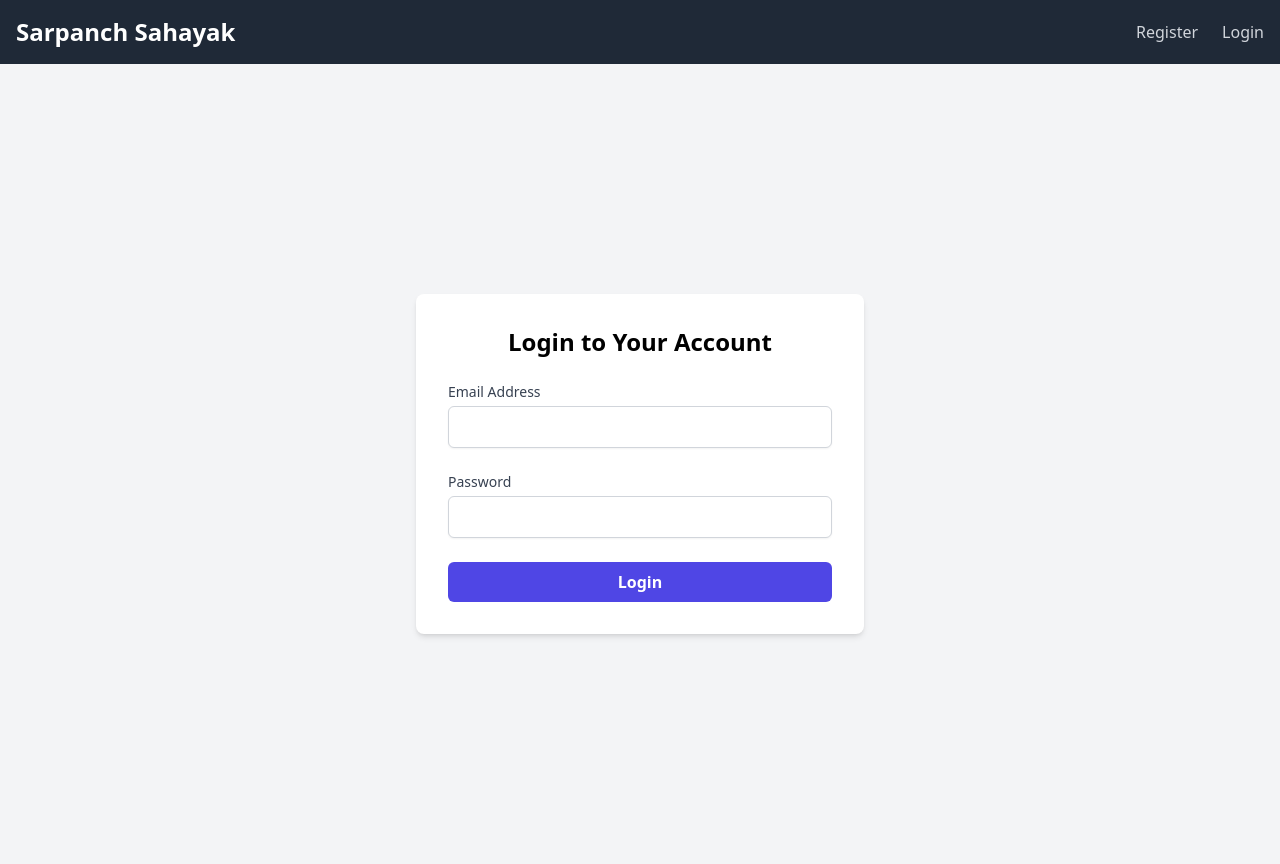
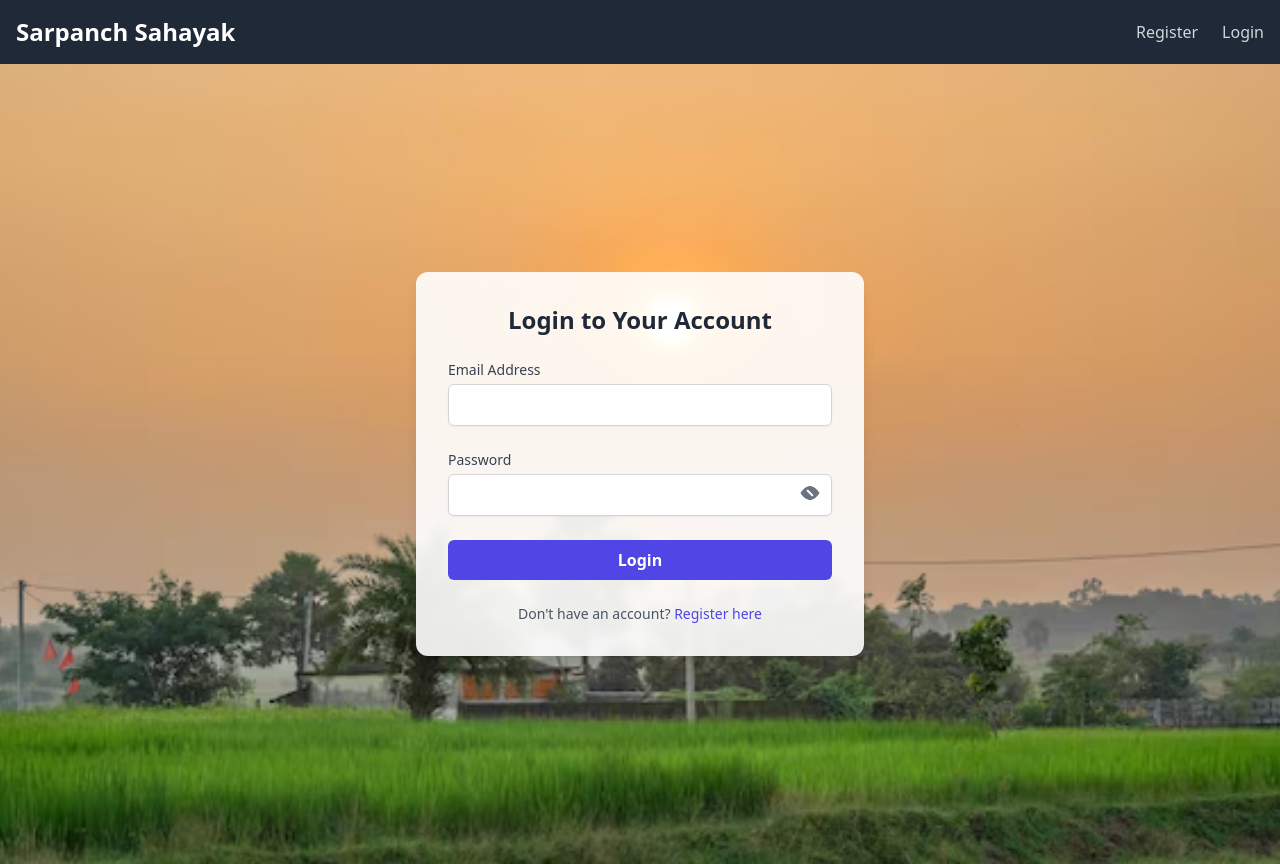
Before and after one commit to pratapani01/Sarpanch-Sahayak, a React (Create React App) app in the folder client/: page /login in a window 1280 px wide. Built offline with nearby package versions, Linux system fonts and the light colour scheme.

Commit message:
backgorund added

```diff
--- a/client/src/pages/Login.js
+++ b/client/src/pages/Login.js
@@ -1,95 +1,72 @@
 import React, { useState } from 'react';
-import { useNavigate } from 'react-router-dom'; // 1. useNavigate ko import karein
+import { useNavigate, Link } from 'react-router-dom';
 import api from '../services/api';
 
 const Login = () => {
-  const [formData, setFormData] = useState({
-    email: '',
-    password: '',
-  });
-
-  const navigate = useNavigate(); // 2. Hook ko initialize karein
-
+  const [formData, setFormData] = useState({ email: '', password: '' });
+  const [showPassword, setShowPassword] = useState(false); // State for password visibility
+  const navigate = useNavigate();
   const { email, password } = formData;
 
-  const onChange = (e) => {
-    setFormData({ ...formData, [e.target.name]: e.target.value });
-  };
+  const onChange = (e) => setFormData({ ...formData, [e.target.name]: e.target.value });
 
   const onSubmit = async (e) => {
     e.preventDefault();
     try {
-      const user = {
-        email,
-        password,
-      };
-
-      const res = await api.post('/users/login', user);
-
-      console.log('Login successful! Token:', res.data.token);
+      const res = await api.post('/users/login', { email, password });
       localStorage.setItem('token', res.data.token);
-
-      // 3. Alert ki jagah, user ko dashboard par redirect karein
       navigate('/dashboard');
-
     } catch (err) {
-      if (err.response) {
-        console.error('Login error:', err.response.data);
-        alert('Error: ' + err.response.data.message);
-      } else {
-        console.error('Network or other error:', err.message);
-        alert('Network Error: Could not connect to the server.');
-      }
+      alert('Error: ' + (err.response?.data?.message || 'Could not connect to server'));
     }
   };
 
-  // ... baaki ka form code waisa hi rahega ...
   return (
-    <div className="flex justify-center items-center min-h-screen bg-gray-100">
-      <div className="w-full max-w-md p-8 space-y-6 bg-white rounded-lg shadow-md">
-        <h2 className="text-2xl font-bold text-center">Login to Your Account</h2>
+    <div
+      className="min-h-screen flex items-center justify-center bg-cover bg-center"
+      style={{ backgroundImage: "url('/background.avif')" }}
+    >
+      <div className="w-full max-w-md p-8 space-y-6 bg-white/90 backdrop-blur-sm rounded-xl shadow-lg">
+        <h2 className="text-2xl font-bold text-center text-gray-800">Login to Your Account</h2>
         <form onSubmit={onSubmit} className="space-y-6">
           <div>
-            <label
-              htmlFor="email"
-              className="block text-sm font-medium text-gray-700"
-            >
+            <label htmlFor="email" className="block text-sm font-medium text-gray-700">
               Email Address
             </label>
-            <input
-              type="email"
-              name="email"
-              value={email}
-              onChange={onChange}
-              required
-              className="w-full px-3 py-2 mt-1 border border-gray-300 rounded-md shadow-sm focus:ring-indigo-500 focus:border-indigo-500"
-            />
+            <input type="email" name="email" value={email} onChange={onChange} required className="w-full px-3 py-2 mt-1 border border-gray-300 rounded-md shadow-sm focus:ring-indigo-500 focus:border-indigo-500"/>
           </div>
           <div>
-            <label
-              htmlFor="password"
-              className="block text-sm font-medium text-gray-700"
-            >
+            <label htmlFor="password" className="block text-sm font-medium text-gray-700">
               Password
             </label>
-            <input
-              type="password"
-              name="password"
-              value={password}
-              onChange={onChange}
-              required
-              className="w-full px-3 py-2 mt-1 border border-gray-300 rounded-md shadow-sm focus:ring-indigo-500 focus:border-indigo-500"
-            />
+            <div className="relative">
+              <input type={showPassword ? 'text' : 'password'} name="password" value={password} onChange={onChange} required className="w-full px-3 py-2 mt-1 border border-gray-300 rounded-md shadow-sm focus:ring-indigo-500 focus:border-indigo-500"/>
+              <button
+                type="button"
+                onClick={() => setShowPassword(!showPassword)}
+                className="absolute inset-y-0 right-0 px-3 flex items-center text-gray-500"
+              >
+                {/* Eye Icon SVG */}
+                {showPassword ? (
+                  <svg xmlns="http://www.w3.org/2000/svg" className="h-5 w-5" viewBox="0 0 20 20" fill="currentColor"><path d="M10 12a2 2 0 100-4 2 2 0 000 4z" /><path fillRule="evenodd" d="M.458 10C3.732 4.943 7.523 3 10 3s6.268 1.943 9.542 7c-3.274 5.057-7.03 7-9.542 7S3.732 15.057.458 10zM14 10a4 4 0 11-8 0 4 4 0 018 0z" clipRule="evenodd" /></svg>
+                ) : (
+                  <svg xmlns="http://www.w3.org/2000/svg" className="h-5 w-5" viewBox="0 0 20 20" fill="currentColor"><path d="M13.477 14.89A6 6 0 015.11 6.524l8.367 8.367zm1.414-1.414L6.524 5.11A6 6 0 0114.89 13.477z" /><path fillRule="evenodd" d="M.458 10C3.732 4.943 7.523 3 10 3s6.268 1.943 9.542 7c-3.274 5.057-7.03 7-9.542 7S3.732 15.057.458 10zM14 10a4 4 0 11-8 0 4 4 0 018 0z" clipRule="evenodd" /></svg>
+                )}
+              </button>
+            </div>
           </div>
           <div>
-            <button
-              type="submit"
-              className="w-full px-4 py-2 font-semibold text-white bg-indigo-600 rounded-md hover:bg-indigo-700 focus:outline-none focus:ring-2 focus:ring-offset-2 focus:ring-indigo-500"
-            >
+            <button type="submit" className="w-full px-4 py-2 font-semibold text-white bg-indigo-600 rounded-md hover:bg-indigo-700 focus:outline-none focus:ring-2 focus:ring-offset-2 focus:ring-indigo-500">
               Login
             </button>
           </div>
         </form>
+        <p className="text-sm text-center text-gray-600">
+          Don't have an account?{' '}
+          <Link to="/register" className="font-medium text-indigo-600 hover:underline">
+            Register here
+          </Link>
+        </p>
       </div>
     </div>
   );
--- a/client/src/pages/Register.js
+++ b/client/src/pages/Register.js
@@ -1,112 +1,79 @@
 import React, { useState } from 'react';
-import { useNavigate } from 'react-router-dom'; // Import useNavigate
+import { useNavigate, Link } from 'react-router-dom';
 import api from '../services/api';
 
 const Register = () => {
-  const [formData, setFormData] = useState({
-    name: '',
-    email: '',
-    password: '',
-  });
-
-  const navigate = useNavigate(); // Initialize useNavigate
-
+  const [formData, setFormData] = useState({ name: '', email: '', password: '' });
+  const [showPassword, setShowPassword] = useState(false); // State for password visibility
+  const navigate = useNavigate();
   const { name, email, password } = formData;
 
-  const onChange = (e) => {
-    setFormData({ ...formData, [e.target.name]: e.target.value });
-  };
+  const onChange = (e) => setFormData({ ...formData, [e.target.name]: e.target.value });
 
-  // This is the updated onSubmit function with auto-login
   const onSubmit = async (e) => {
     e.preventDefault();
     try {
-      const newUser = { name, email, password };
-
-      // Step 1: Register the new user
-      await api.post('/users/register', newUser);
-      console.log('Registration successful');
-
-      // Step 2: Automatically log in the new user
+      await api.post('/users/register', { name, email, password });
       const loginRes = await api.post('/users/login', { email, password });
-
-      // Step 3: Save the token and redirect to the dashboard
       localStorage.setItem('token', loginRes.data.token);
-      console.log('Auto-login successful, token saved.');
-
-      // Navigate to the dashboard after successful registration and login
       navigate('/dashboard');
-
     } catch (err) {
-      const errorMessage = err.response ? err.response.data.message : 'An error occurred. Please try again.';
-      console.error('Registration/Login error:', errorMessage);
-      alert('Error: ' + errorMessage);
+      alert('Error: ' + (err.response?.data?.message || 'An error occurred'));
     }
   };
 
   return (
-    <div className="flex justify-center items-center min-h-screen bg-gray-100">
-      <div className="w-full max-w-md p-8 space-y-6 bg-white rounded-lg shadow-md">
-        <h2 className="text-2xl font-bold text-center">Create Your Account</h2>
+    <div
+      className="min-h-screen flex items-center justify-center bg-cover bg-center"
+      style={{ backgroundImage: "url('/background.avif')" }}
+    >
+      <div className="w-full max-w-md p-8 space-y-6 bg-white/90 backdrop-blur-sm rounded-xl shadow-lg">
+        <h2 className="text-2xl font-bold text-center text-gray-800">Create Your Account</h2>
         <form onSubmit={onSubmit} className="space-y-6">
           <div>
-            <label
-              htmlFor="name"
-              className="block text-sm font-medium text-gray-700"
-            >
+            <label htmlFor="name" className="block text-sm font-medium text-gray-700">
               Name
             </label>
-            <input
-              type="text"
-              name="name"
-              value={name}
-              onChange={onChange}
-              required
-              className="w-full px-3 py-2 mt-1 border border-gray-300 rounded-md shadow-sm focus:ring-indigo-500 focus:border-indigo-500"
-            />
+            <input type="text" name="name" value={name} onChange={onChange} required className="w-full px-3 py-2 mt-1 border border-gray-300 rounded-md shadow-sm focus:ring-indigo-500 focus:border-indigo-500"/>
           </div>
           <div>
-            <label
-              htmlFor="email"
-              className="block text-sm font-medium text-gray-700"
-            >
+            <label htmlFor="email" className="block text-sm font-medium text-gray-700">
               Email Address
             </label>
-            <input
-              type="email"
-              name="email"
-              value={email}
-              onChange={onChange}
-              required
-              className="w-full px-3 py-2 mt-1 border border-gray-300 rounded-md shadow-sm focus:ring-indigo-500 focus:border-indigo-500"
-            />
+            <input type="email" name="email" value={email} onChange={onChange} required className="w-full px-3 py-2 mt-1 border border-gray-300 rounded-md shadow-sm focus:ring-indigo-500 focus:border-indigo-500"/>
           </div>
           <div>
-            <label
-              htmlFor="password"
-              className="block text-sm font-medium text-gray-700"
-            >
+            <label htmlFor="password" className="block text-sm font-medium text-gray-700">
               Password
             </label>
-            <input
-              type="password"
-              name="password"
-              value={password}
-              onChange={onChange}
-              required
-              minLength="6"
-              className="w-full px-3 py-2 mt-1 border border-gray-300 rounded-md shadow-sm focus:ring-indigo-500 focus:border-indigo-500"
-            />
+            <div className="relative">
+              <input type={showPassword ? 'text' : 'password'} name="password" value={password} onChange={onChange} required minLength="6" className="w-full px-3 py-2 mt-1 border border-gray-300 rounded-md shadow-sm focus:ring-indigo-500 focus:border-indigo-500"/>
+              <button
+                type="button"
+                onClick={() => setShowPassword(!showPassword)}
+                className="absolute inset-y-0 right-0 px-3 flex items-center text-gray-500"
+              >
+                {/* Eye Icon SVG */}
+                {showPassword ? (
+                  <svg xmlns="http://www.w3.org/2000/svg" className="h-5 w-5" viewBox="0 0 20 20" fill="currentColor"><path d="M10 12a2 2 0 100-4 2 2 0 000 4z" /><path fillRule="evenodd" d="M.458 10C3.732 4.943 7.523 3 10 3s6.268 1.943 9.542 7c-3.274 5.057-7.03 7-9.542 7S3.732 15.057.458 10zM14 10a4 4 0 11-8 0 4 4 0 018 0z" clipRule="evenodd" /></svg>
+                ) : (
+                  <svg xmlns="http://www.w3.org/2000/svg" className="h-5 w-5" viewBox="0 0 20 20" fill="currentColor"><path d="M13.477 14.89A6 6 0 015.11 6.524l8.367 8.367zm1.414-1.414L6.524 5.11A6 6 0 0114.89 13.477z" /><path fillRule="evenodd" d="M.458 10C3.732 4.943 7.523 3 10 3s6.268 1.943 9.542 7c-3.274 5.057-7.03 7-9.542 7S3.732 15.057.458 10zM14 10a4 4 0 11-8 0 4 4 0 018 0z" clipRule="evenodd" /></svg>
+                )}
+              </button>
+            </div>
           </div>
           <div>
-            <button
-              type="submit"
-              className="w-full px-4 py-2 font-semibold text-white bg-indigo-600 rounded-md hover:bg-indigo-700 focus:outline-none focus:ring-2 focus:ring-offset-2 focus:ring-indigo-500"
-            >
+            <button type="submit" className="w-full px-4 py-2 font-semibold text-white bg-indigo-600 rounded-md hover:bg-indigo-700 focus:outline-none focus:ring-2 focus:ring-offset-2 focus:ring-indigo-500">
               Register
             </button>
           </div>
         </form>
+         <p className="text-sm text-center text-gray-600">
+          Already have an account?{' '}
+          <Link to="/login" className="font-medium text-indigo-600 hover:underline">
+            Login here
+          </Link>
+        </p>
       </div>
     </div>
   );
```
Also changed, not shown: client/public/background.avif (added).
